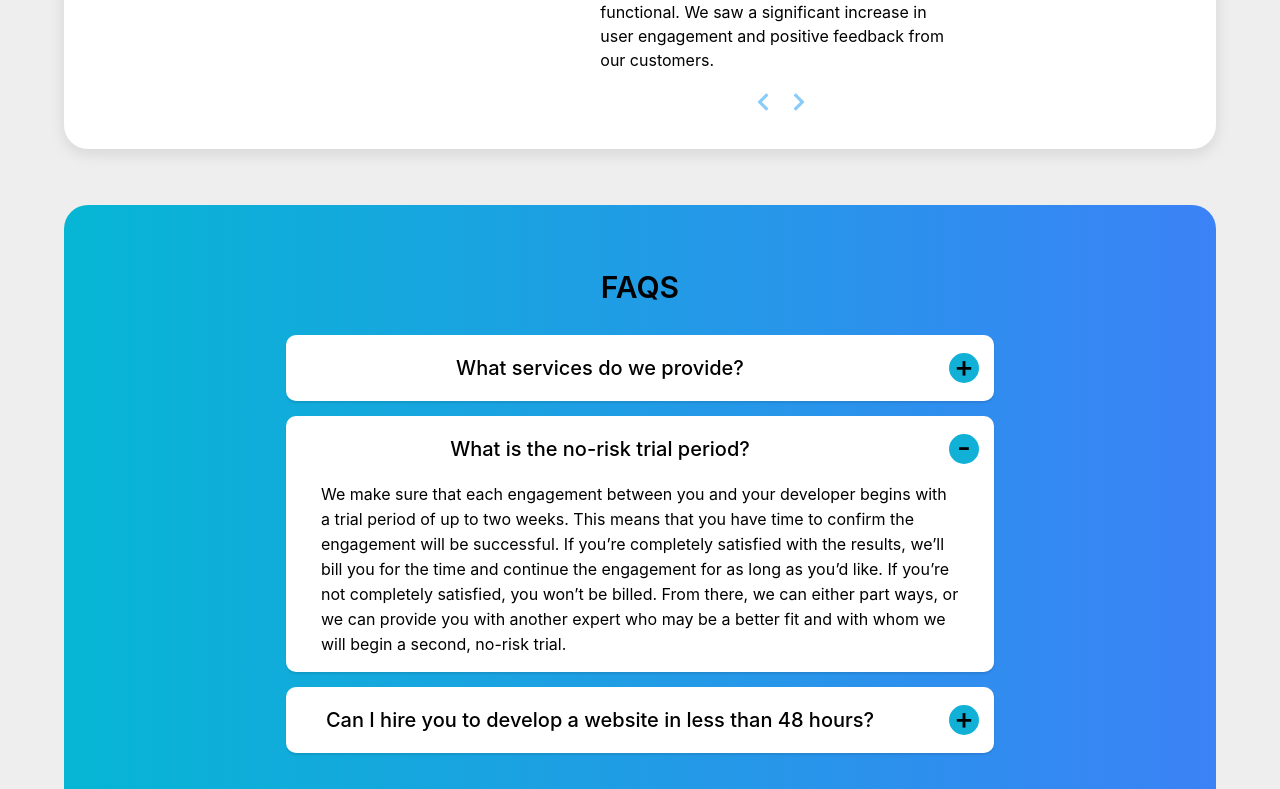
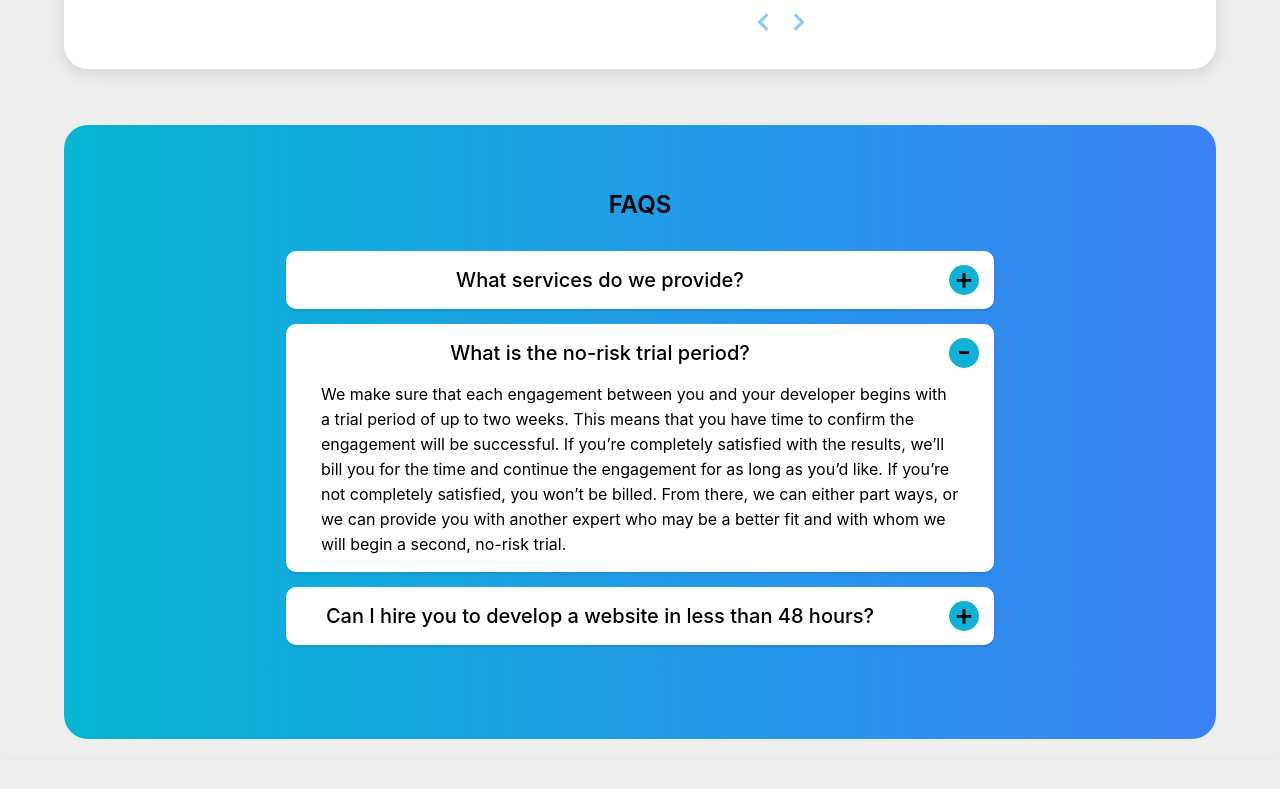
Before and after one commit to SukanyaT2022/React.js-PortfolioUpdated2, a React (Create React App) app: page / in a window 1280 px wide. Shown: the part 4160-4949 px from the top of the page. Built offline with nearby package versions, Linux system fonts and the light colour scheme.

Commit message:
chnage home scpage - service box smaller

```diff
--- a/src/Component/FaqsHome.js
+++ b/src/Component/FaqsHome.js
@@ -38,9 +38,9 @@ export default function FaqsHome() {
   };
 
   return (
-    <div className="App text-3xl bg-gradient-to-r from-cyan-500 to-blue-500 w-[90%] rounded-3xl mx-auto md:my-5  mt-10  text-center py-16 ">
+    <div className="App text-2xl bg-gradient-to-r from-cyan-500 to-blue-500 w-[90%] rounded-3xl mx-auto md:my-5  mt-10  text-center py-16 ">
       <h2 className="font-semibold">FAQS</h2>
-      <div className="faqs text-3xl ">
+      <div className="faqs text-xl ">
         {faqs.map((faq, index) => (
           <FAQ faq={faq} index={index} key={index} toggleFAQ={toggleFAQ} />
         ))}
--- a/src/Component/ServiceHome.js
+++ b/src/Component/ServiceHome.js
@@ -30,7 +30,7 @@ const ServiceHome = () => {
       <div className="grid xl:grid-cols-4 lg:grid-cols-2 md:grid-cols-2 grid-cols-1 md:gap-7 gap-5">
         {/* smallbox */}
         <div className=" customFendServices bg-white border border-gray-200 rounded-3xl shadow xl:pt-5 lg:pt-20
-        xl:h-[500px] lg:h-[450px] md:pt-10 pt-10 text-black  hover:border-[#4AA6E9]">
+        xl:h-[420px] lg:h-[450px] md:h-[420px] h-[430px] md:pt-10 pt-10 text-black  hover:border-[#4AA6E9]">
           <div className=" md:h-[20%] h-auto flex items-center py-5">
             <img
               src={responsiveWebImg}
@@ -54,7 +54,7 @@ const ServiceHome = () => {
         </div>
 
         {/* box 2 middle  */}
-        <div className="customFendServices bg-white border border-gray-200 rounded-3xl shadow xl:pt-5 lg:pt-20  md:pt-10 pt-10  text-black  hover:border-[#4AA6E9] xl:h-[500px] lg:h-[450px]">
+        <div className="customFendServices bg-white border border-gray-200 rounded-3xl shadow xl:pt-5 lg:pt-20  md:pt-10 pt-10  text-black  hover:border-[#4AA6E9]  xl:h-[420px] lg:h-[450px] md:h-[420px] h-[430px]">
           <div className=" md:h-[20%] h-auto py-2">
             <img src={JSimage} className="w-[50%] h-full mx-auto" alt='js html css'/>
           </div>
@@ -70,7 +70,7 @@ const ServiceHome = () => {
           </div>
         </div>
         {/* box 3 right */}
-        <div className=" customFendServices bg-white border border-gray-200 rounded-3xl shadow xl:pt-5 lg:pt-20  md:pt-10 pt-10  text-black   hover:border-[#4AA6E9] xl:h-[500px] lg:h-[450px]">
+        <div className=" customFendServices bg-white border border-gray-200 rounded-3xl shadow xl:pt-5 lg:pt-20  md:pt-10 pt-10  text-black   hover:border-[#4AA6E9] xl:h-[420px] lg:h-[450px] md:h-[420px] h-[430px]">
           <div className=" md:h-[20%] h-auto py-2">
             <img
               src={reactIMG}
@@ -91,7 +91,7 @@ const ServiceHome = () => {
         </div>
 
         {/* box 4 right */}
-        <div className=" customFendServices bg-white border border-gray-200 rounded-3xl shadow xl:pt-5 lg:pt-20  md:pt-10 pt-10  text-black  hover:border-[#4AA6E9] xl:h-[500px] lg:h-[450px]">
+        <div className=" customFendServices bg-white border border-gray-200 rounded-3xl shadow xl:pt-5 lg:pt-20  md:pt-10 pt-10  text-black  hover:border-[#4AA6E9] xl:h-[420px] lg:h-[450px] md:h-[420px] h-[430px]">
           <div className=" h-[20%] py-2">
             <img
               src={mobileImg}
```
